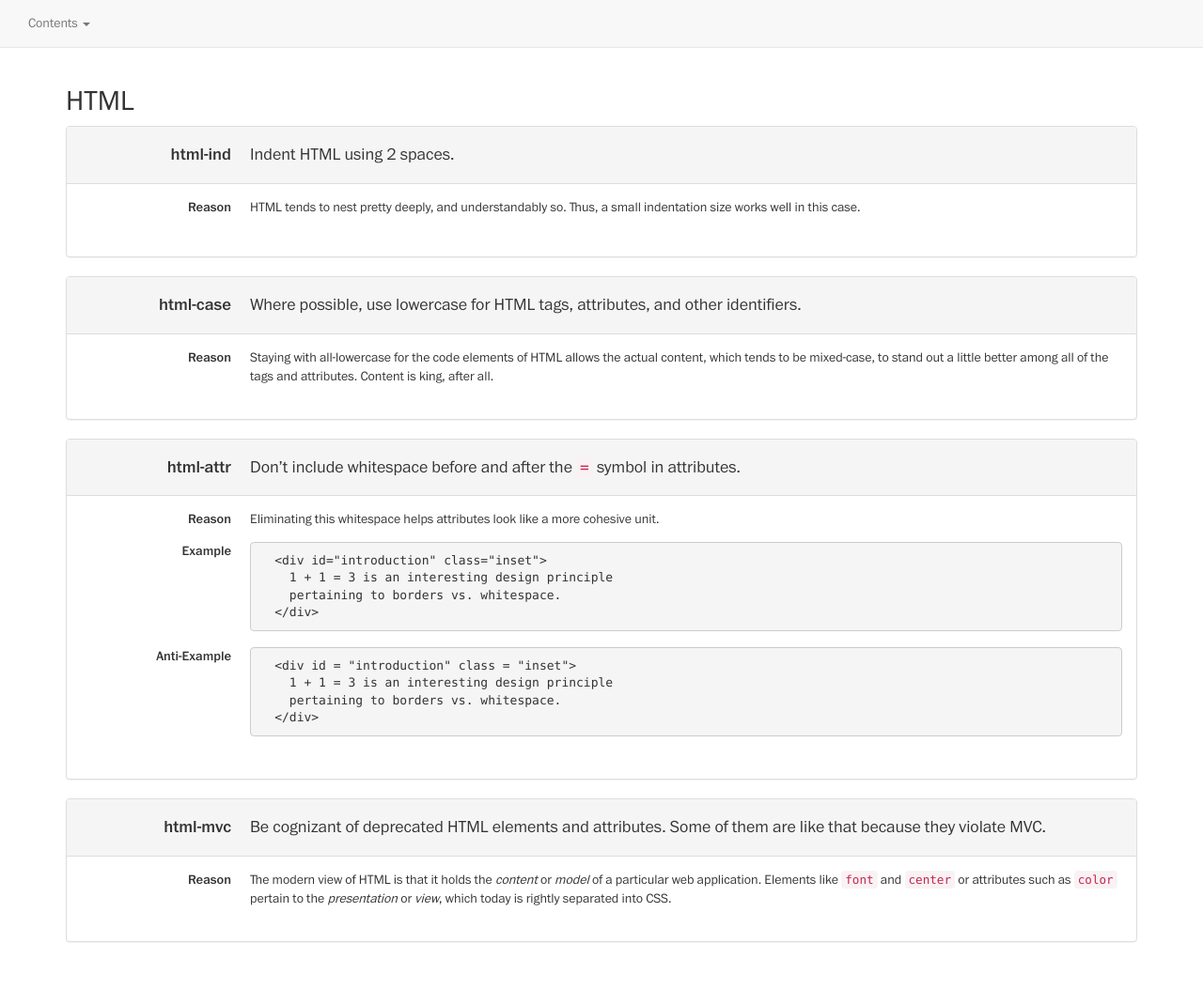
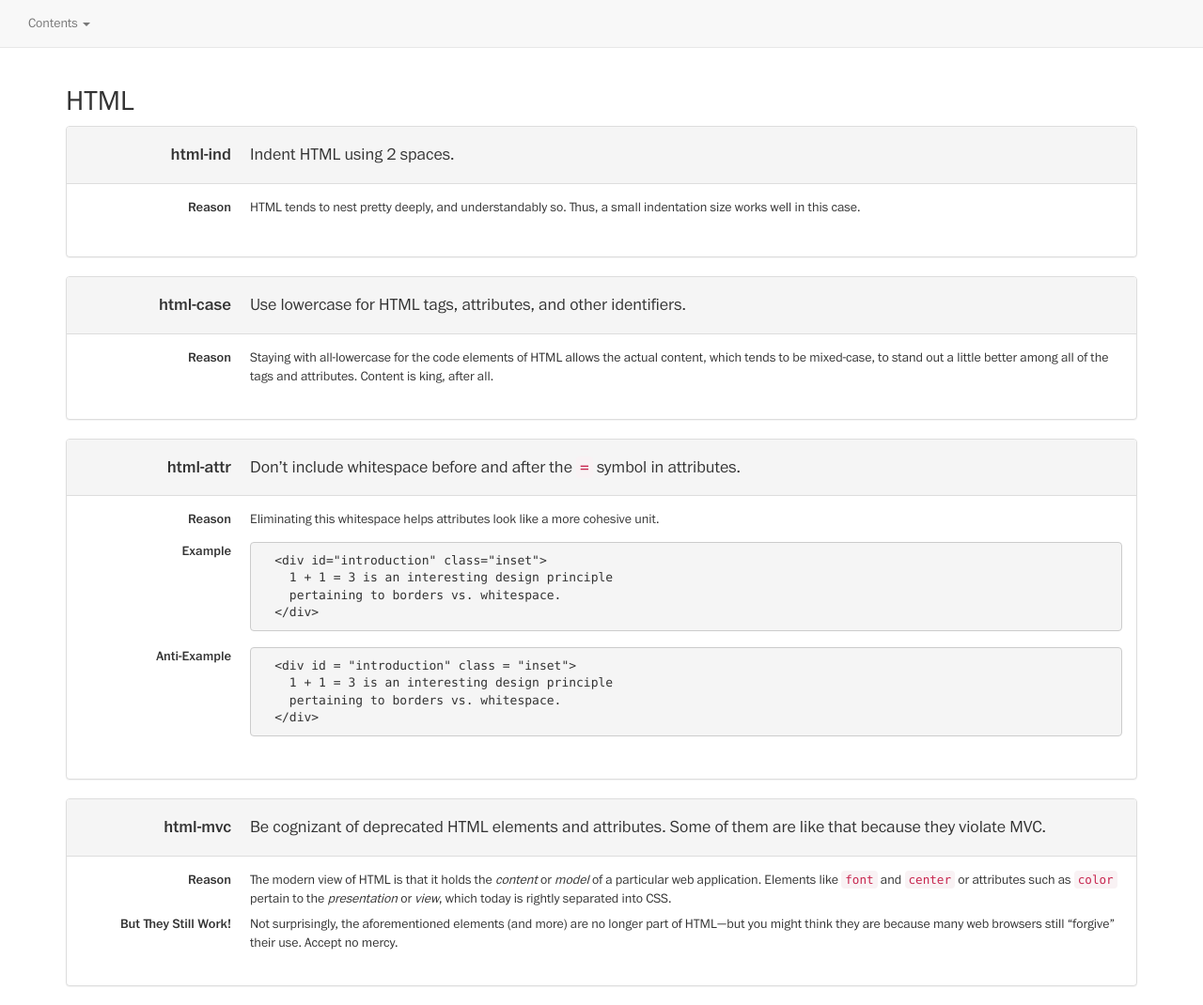
Before and after one commit to lmucs/hacking-guidelines, a Jekyll site: the page built from html/index.html, in a window 1280 px wide. Shown: the whole page at 94% size. Built offline with Jekyll 4.4.1, drawn with Linux system fonts in a browser that asks for light colours; before the commit the page ends 1023 px from its top, so only the background shows below that.

Commit message:
A few tweaks.

```diff
--- a/html/index.html
+++ b/html/index.html
@@ -26,7 +26,7 @@ layout: default
   <div class="panel-heading">
     <dl class="dl-horizontal">
       <dt><h4>html-case</h4></dt>
-      <dd><h4>Where possible, use lowercase for HTML tags, attributes, and other identifiers.</h4></dd>
+      <dd><h4>Use lowercase for HTML tags, attributes, and other identifiers.</h4></dd>
     </dl>
   </div>
   <div class="panel-body">
@@ -91,6 +91,12 @@ layout: default
         application. Elements like <code>font</code> and <code>center</code> or attributes such as <code>color</code>
         pertain to the <em>presentation</em> or <em>view</em>, which today is rightly separated into CSS.
       </dd>
+
+      <dt>But They Still Work!</dt>
+      <dd>
+        Not surprisingly, the aforementioned elements (and more) are no longer part of HTML—but you might think they
+        are because many web browsers still “forgive” their use. Accept no mercy.
+      </dd>
     </dl>
   </div>
 </div>
```
